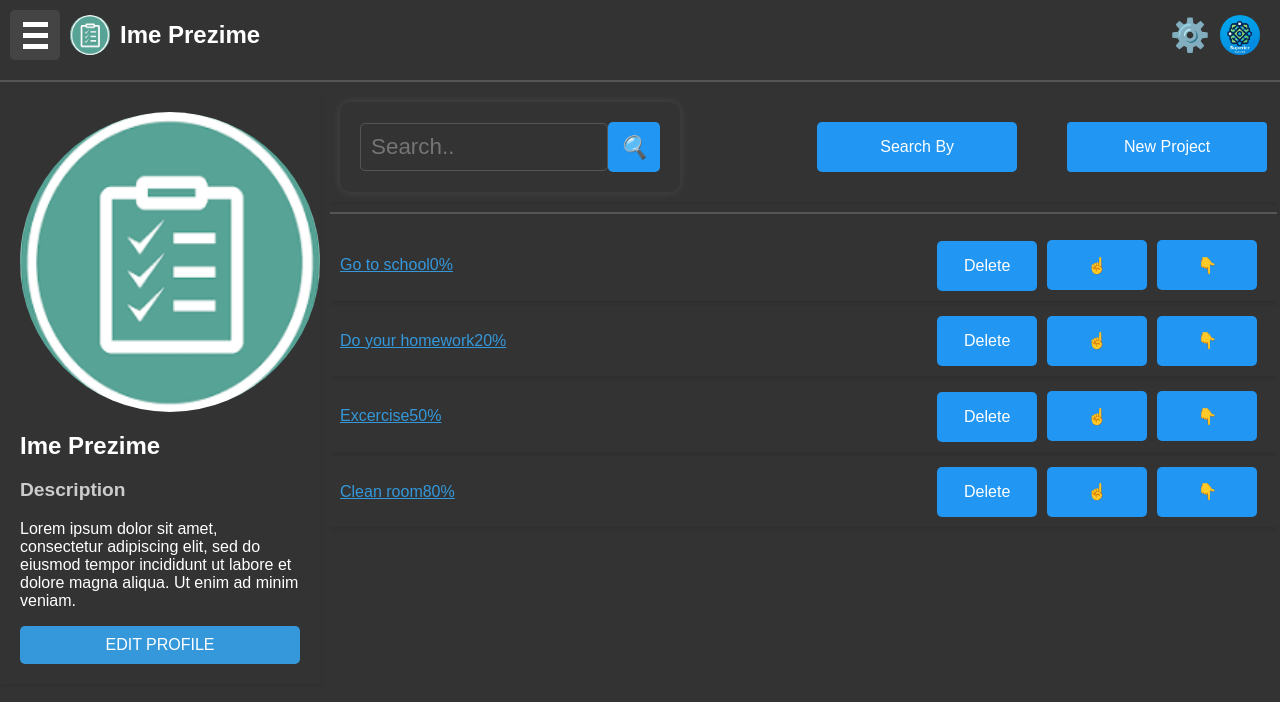
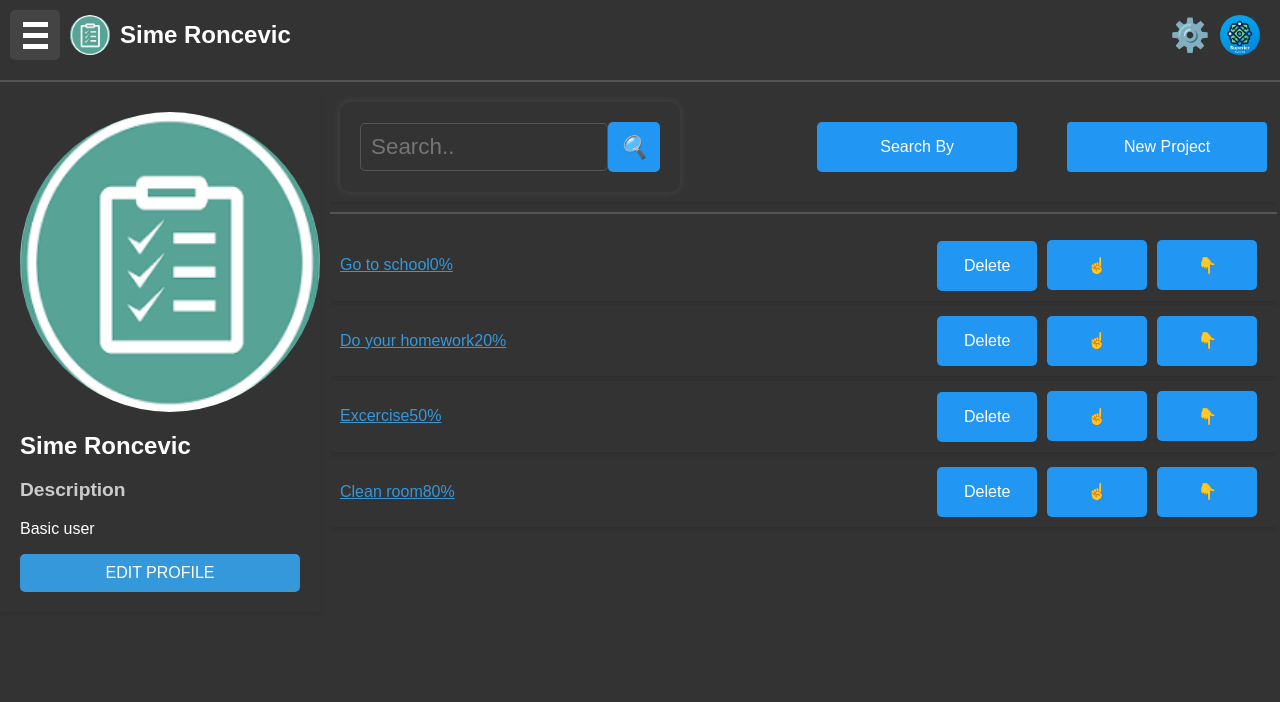
Before and after one commit to simecki123/Superior_Tasker, a React (Vite) app: page /mainpage in a window 1280 px wide. Shown: the top 702 px of the page. Built offline with nearby package versions, Linux system fonts and the light colour scheme.

Commit message:
Creating comments and fixing project component.

```diff
--- a/src/main_page_components/List-Of-Projects-components/List-Of-Projects_component.jsx
+++ b/src/main_page_components/List-Of-Projects-components/List-Of-Projects_component.jsx
@@ -11,6 +11,7 @@ function ListOfProjectsScreen() {
     {"id": "3","userId": "1", "title": "Excercise", "description": "Gym yea buddy", "date": "02-04-2024", "completion": "50%"},
     {"id": "4","userId": "1", "title": "Clean room", "description": "Clean your room dude", "date": "03-04-2024", "completion": "80%"}
   ]);
+
 
   // For setting search term.
   const [searchTerm, setSearchTerm] = useState('');
--- a/src/main_page_components/Profile_components/Profile-component-dark.css
+++ b/src/main_page_components/Profile_components/Profile-component-dark.css
@@ -1,3 +1,4 @@
+
 
 .Profile-component {
     left: 0;
--- a/src/main_page_components/Profile_components/Profile-component.jsx
+++ b/src/main_page_components/Profile_components/Profile-component.jsx
@@ -3,16 +3,21 @@ import logo from '../../assets/logo.png'
 import { Link } from 'react-router-dom'
 
 function ProfileScreen(){
+    const user = {"id": "1",
+                "firstName": "Sime",
+                "lastName": "Roncevic",
+                "email": "sroncevic19@gmail.com",
+                "password": "KKZadar1945",
+                "img": logo,
+                "description": "Basic user"};
+
     return(
 
             <div className="Profile-component">
-                <img src={logo} alt='LOGO' className='big-logo' />
-                <h1 className='big-Name-surname'>Ime Prezime</h1>
+                <img src={user.img} alt='LOGO' className='big-logo' />
+                <h1 className='big-Name-surname'>{user.firstName + " "+ user.lastName}</h1>
                 <h3 className='profile-description'>Description</h3>
-                <p>Lorem ipsum dolor sit amet, consectetur adipiscing elit,
-                    sed do eiusmod tempor incididunt ut labore et dolore magna aliqua.
-                    Ut enim ad minim veniam.
-                    </p>
+                <p>{user.description}</p>
                 <Link to={"/editprofile"}>
                     <button>EDIT PROFILE</button>
                 </Link>
--- a/src/main_page_components/ToolBar_components/Toolbar.jsx
+++ b/src/main_page_components/ToolBar_components/Toolbar.jsx
@@ -4,6 +4,14 @@ import profilePic from '../../assets/logo.png'
 import { Link } from 'react-router-dom';
 
 function ToolBarComponent_MainPage(){
+    const user = {"id": "1",
+                "firstName": "Sime",
+                "lastName": "Roncevic",
+                "email": "sroncevic19@gmail.com",
+                "password": "KKZadar1945",
+                "img": profilePic,
+                "description": "Basic user"};
+
     return(
         <>
             <div className='toolbar'>
@@ -24,8 +32,8 @@ function ToolBarComponent_MainPage(){
                             </Link>
                         </div>
                     </div>
-                    <img src={profilePic} alt='LOGO' className='small-logo' />
-                    <h1 className='Ime-Prezime'>Ime Prezime</h1>
+                    <img src={user.img} alt='LOGO' className='small-logo' />
+                    <h1 className='Ime-Prezime'>{user.firstName + " " + user.lastName}</h1>
                 </div>
 
                 <div className="right-section">
```
